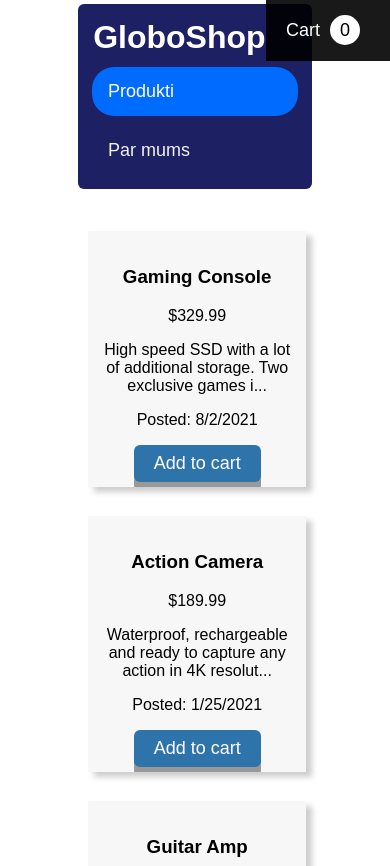
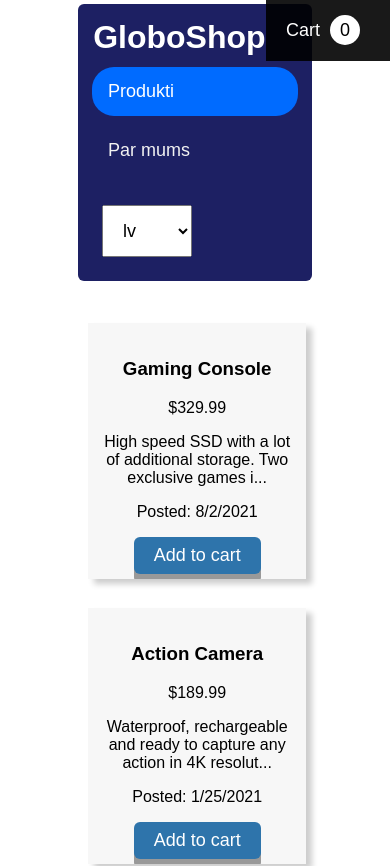
Before and after one commit to hlmgrvs/vue-I18n, a Vue app: page / in a window 390 px wide. Shown: the top 866 px of the page. Built offline with nearby package versions, Linux system fonts and the light colour scheme.

Commit message:
language picker

```diff
--- /dev/null
+++ b/src/components/TheLanguagePicker.vue
@@ -0,0 +1,32 @@
+<template>
+<select v-model="locale">
+  <option v-for="locale in availableLocales" :key="`locale-${locale}`" :value="locale">
+    {{locale}}
+  </option>
+</select>
+</template>
+
+<script>
+import {useI18n} from "vue-i18n";
+
+export default {
+  setup() {
+    const {
+      locale,
+        availableLocales
+    } = useI18n();
+
+    return {
+      locale,
+      availableLocales
+    }
+  }
+}
+</script>
+
+<style scoped>
+  select {
+    font-size: 18px;
+    width: 90px;
+  }
+</style>
--- a/src/components/TheNavigation.vue
+++ b/src/components/TheNavigation.vue
@@ -3,6 +3,7 @@
     <h1>GloboShop</h1>
     <router-link to="/items">{{ t("routes.items") }}</router-link>
     <router-link to="/about">{{ t("routes.about") }}</router-link>
+    <the-language-picker></the-language-picker>
   </div>
 </template>
 
@@ -10,8 +11,10 @@
 import {useStore} from "vuex";
 import {computed} from "vue";
 import {useI18n} from "vue-i18n"
+import TheLanguagePicker from "@/components/TheLanguagePicker";
 
 export default {
+  components: {TheLanguagePicker},
   setup() {
     const {t} = useI18n();
     const store = useStore();
@@ -20,6 +23,7 @@ export default {
     );
 
     return {
+      TheLanguagePicker,
       t,
       numOfitemsInCart
     };
@@ -77,5 +81,10 @@ export default {
   .nav a {
     display: block;
   }
+
+  .nav select {
+    padding: 14px 16px;
+    margin: 20px;
+  }
 }
 </style>
```
